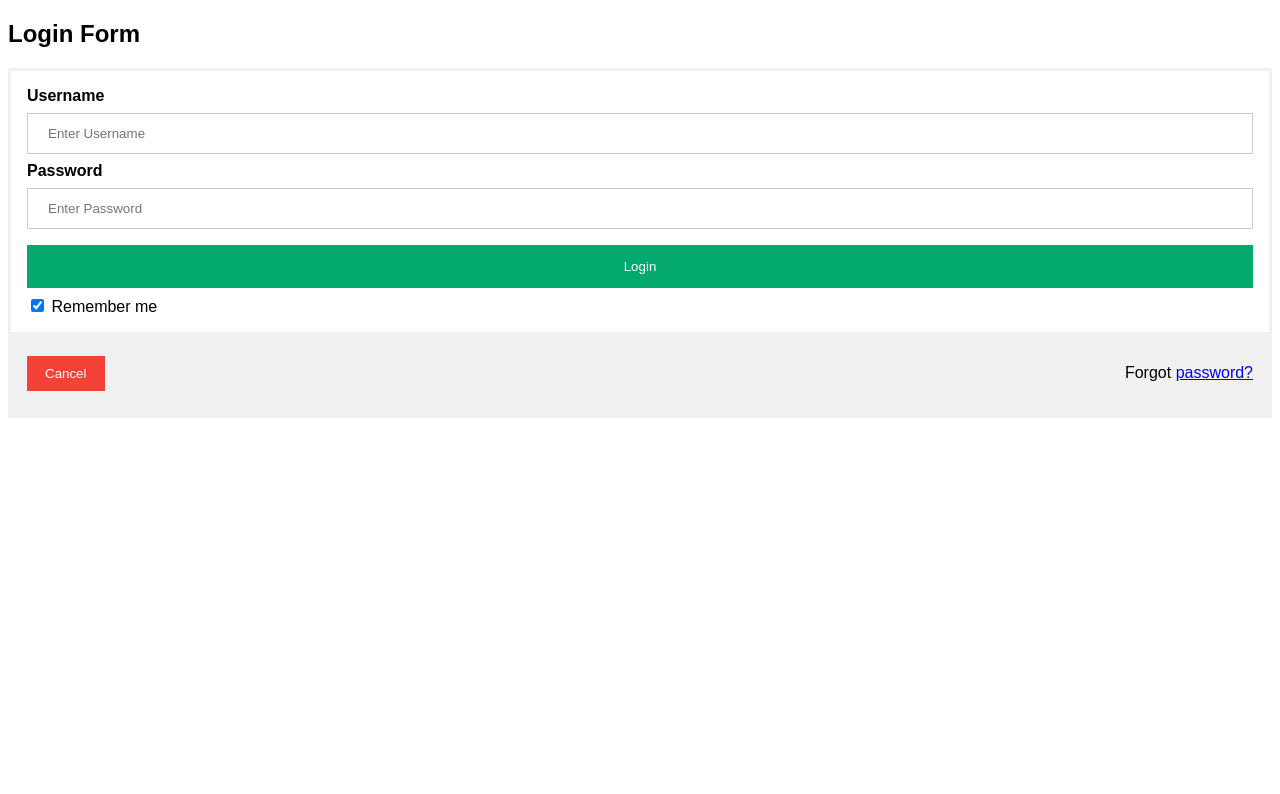
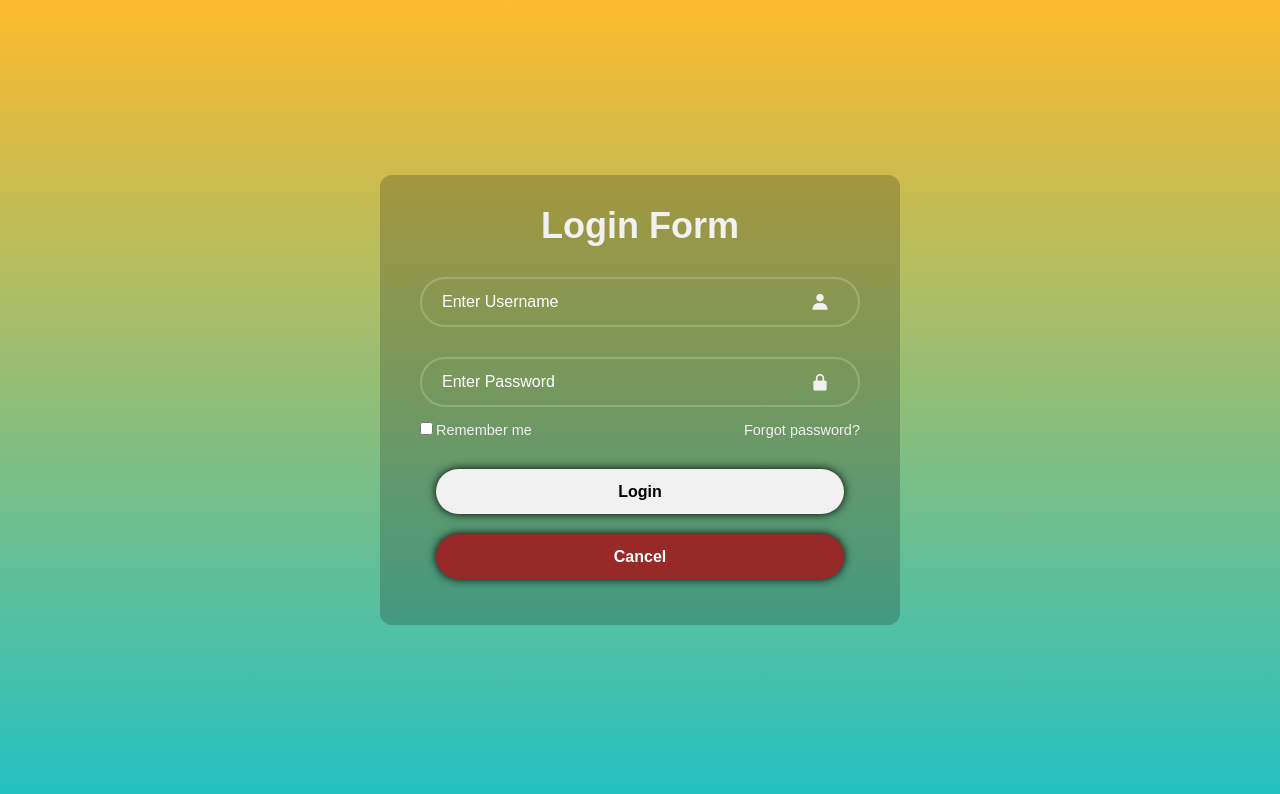
Before and after one commit to Eljeiko/Proyecto_AMS_1, a website: page login.html in a window 1280 px wide. Drawn offline with nearby package versions, Linux system fonts and the light colour scheme.

Commit message:
login styling

```diff
--- a/login.html
+++ b/login.html
@@ -2,102 +2,47 @@
 <html>
   <head>
     <meta name="viewport" content="width=device-width, initial-scale=1" />
-    <style>
-      body {
-        font-family: Arial, Helvetica, sans-serif;
-      }
-      form {
-        border: 3px solid #f1f1f1;
-      }
-
-      input[type="text"],
-      input[type="password"] {
-        width: 100%;
-        padding: 12px 20px;
-        margin: 8px 0;
-        display: inline-block;
-        border: 1px solid #ccc;
-        box-sizing: border-box;
-      }
-
-      button {
-        background-color: #04aa6d;
-        color: white;
-        padding: 14px 20px;
-        margin: 8px 0;
-        border: none;
-        cursor: pointer;
-        width: 100%;
-      }
-
-      button:hover {
-        opacity: 0.8;
-      }
-
-      .cancelbtn {
-        width: auto;
-        padding: 10px 18px;
-        background-color: #f44336;
-      }
-
-      .imgcontainer {
-        text-align: center;
-        margin: 24px 0 12px 0;
-      }
-
-      img.avatar {
-        width: 40%;
-        border-radius: 50%;
-      }
-
-      .container {
-        padding: 16px;
-      }
-
-      span.psw {
-        float: right;
-        padding-top: 16px;
-      }
-
-      /* Change styles for span and cancel button on extra small screens */
-      @media screen and (max-width: 300px) {
-        span.psw {
-          display: block;
-          float: none;
-        }
-        .cancelbtn {
-          width: 100%;
-        }
-      }
-    </style>
+    <link rel="stylesheet" href="loginStyle.css">
+    <link href='https://unpkg.com/boxicons@2.1.4/css/boxicons.min.css' rel='stylesheet'>
   </head>
   <body>
-    <h2>Login Form</h2>
 
-    <form action="index.html" method="get">
-      <div class="container">
-        <label for="uname"><b>Username</b></label>
-        <input type="text" placeholder="Enter Username" name="uname" required />
+    <div class="wrapper">
+      <form action="index.html" method="get">
 
-        <label for="psw"><b>Password</b></label>
-        <input
+        <h2>Login Form</h2>
+        <div class="input-box">
+          <input type="text" placeholder="Enter Username" name="uname" required />
+          <i class='bx bxs-user'></i>
+        </div>
+
+        <div class="input-box">
+          <input
           type="password"
           placeholder="Enter Password"
           name="psw"
           required
-        />
+          />
+          <i class='bx bxs-lock-alt' ></i>
+        </div>
 
+        <div class="remember-forgot">
+          <label><input type="checkbox">Remember me</label>
+          <span class="psw">Forgot <a href="#">password?</a></span>
+        </div>
+
+
+
+
+
+
+      <div class="container">
         <button type="submit">Login</button>
-        <label>
-          <input type="checkbox" checked="checked" name="remember" /> Remember
-          me
-        </label>
-      </div>
 
-      <div class="container" style="background-color: #f1f1f1">
-        <button type="button" class="cancelbtn">Cancel</button>
-        <span class="psw">Forgot <a href="#">password?</a></span>
+        <button type="button" class="cancelbtn" style="background-color: rgb(152, 41, 41); color: white;">Cancel</button>
       </div>
     </form>
+    </div>
+
   </body>
 </html>
--- /dev/null
+++ b/loginStyle.css
@@ -0,0 +1,122 @@
+*{
+    margin: 0;
+    padding: 0;
+    box-sizing: border-box;
+    font-family: "Poppins", sans-serif;
+
+
+}
+body {
+    display: flex;
+    font-family: Arial, Helvetica, sans-serif;
+    justify-content: center;
+    align-items: center;
+    min-height: 100vh;
+    background: rgb(34,193,195);
+    background: linear-gradient(0deg, rgba(34,193,195,1) 0%, rgba(253,187,45,1) 100%);
+  }
+
+  h2{
+    color: #f1f1f1;
+    font-size: 36px;
+    text-align: center;
+  }
+
+  .wrapper{
+    width: 520px;
+    background: rgba(0, 0, 0, .2);
+
+    color: #f1f1f1;
+    border-radius: 12px;
+    padding: 30px 40px;
+  }
+
+  .wrapper .input-box{
+    position: relative;
+    width: 100%;
+    height: 50px;
+    margin: 30px 0;
+  }
+  .input-box input{
+    width: 100%;
+    height: 100%;
+    background: transparent;
+    border: none;
+    outline: none;
+    border: 2px solid rgba(255, 255, 255, .2);
+    border-radius: 40px;
+    font-size: 16px;
+    color: #f1f1f1;
+    padding: 20px 45px 20px 20px;
+  }
+  .input-box input::placeholder{
+    color: #fff;
+  }
+  .input-box i{
+    position: absolute;
+    right: 20px;
+    top: 30%;
+    transform: translate(-50%);
+    font-size: 20px;
+    color: #f1f1f1;
+  }
+  .wrapper .remember-forgot{
+    display: flex;
+    justify-content: space-between;
+    font-size:  14.5px;
+    margin: -15px 0 15px;
+  }
+
+ .remember-forgot label input{
+    accent-color: #fff;
+    margin-right: 3px;
+  }
+
+  .remember-forgot span{
+    color: #f1f1f1;
+  }
+
+  .remember-forgot span a{
+    color: #f1f1f1;
+    text-decoration: none;
+  }
+
+  .remember-forgot span:hover{
+    text-decoration: underline;
+  }
+
+  .wrapper button {
+    width: 100%;
+    height: 45px;
+    background: #f1f1f1;
+    border: none;
+    outline: none;
+    border-radius: 40px;
+    box-shadow: 0 0 10px rgba(0, 0, 0, 1);
+    cursor: pointer;
+    font-size: 16px;
+    font-weight: 600;
+  }
+
+  button:hover {
+    opacity: 0.8;
+  }
+
+
+  .imgcontainer {
+    text-align: center;
+    margin: 24px 0 12px 0;
+  }
+
+  img.avatar {
+    width: 40%;
+    border-radius: 50%;
+  }
+
+  .container {
+    display: grid;
+    grid-template-rows: auto;
+    row-gap: 20px;
+    text-align: center;
+    padding: 16px;
+  }
```
